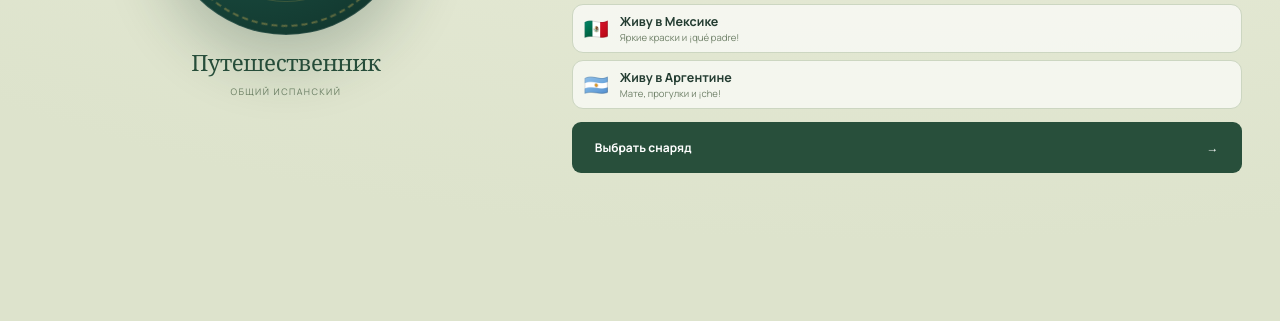
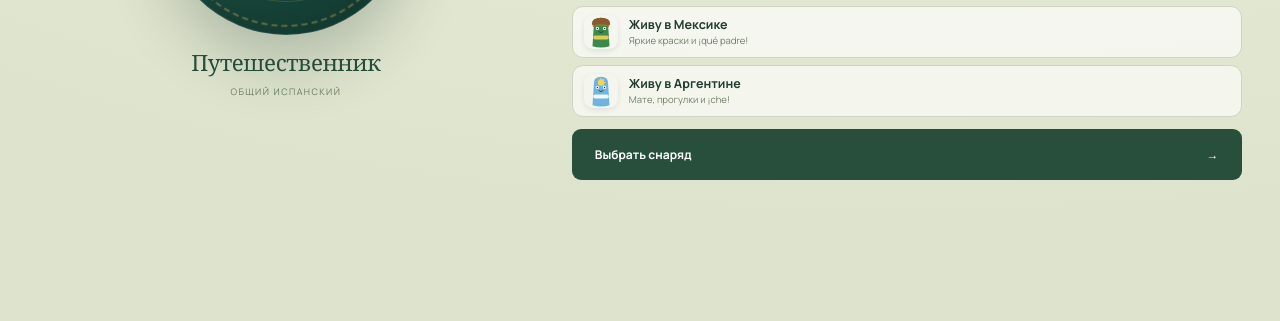
Before and after one commit to dcorreavi/learnspanishwithdaniel, a plain HTML site: page placement-game/index.html in a window 1280 px wide. Shown: the part 479-800 px from the top of the page. Drawn offline with Linux system fonts and the light colour scheme.

Commit message:
Show arcade hero characters instead of country flags

```diff
--- a/placement-game/index.html
+++ b/placement-game/index.html
@@ -36,6 +36,10 @@ main{max-width:none;margin:0;padding:0;height:100dvh;width:100%;display:grid}
 .hero-ring:before{content:"";position:absolute;top:-5px;left:50%;width:10px;height:10px;margin-left:-5px;border-radius:50%;
   background:#e7c15b;box-shadow:0 0 18px #e7c15bb3}
 @keyframes ring-spin{to{transform:rotate(360deg)}}
+.hero-art{position:relative;width:clamp(64px,13vh,140px);animation:bob 4.6s ease-in-out infinite}
+.hero-art svg{width:100%;height:auto;display:block;filter:drop-shadow(0 12px 18px #00000066)}
+.pfh{width:34px;height:34px;flex:none;display:block}
+.pfh svg{width:100%;height:100%;display:block;border-radius:9px;box-shadow:0 2px 5px #253e321a}
 .hero-flag{position:relative;font-size:clamp(52px,10.5vh,104px);line-height:1;filter:drop-shadow(0 12px 18px #00000066);
   animation:bob 4.6s ease-in-out infinite}
 @keyframes bob{0%,100%{transform:translateY(-5px) rotate(-3deg)}50%{transform:translateY(7px) rotate(3deg)}}
@@ -161,6 +165,25 @@ function results(partial=false){leaveCombat();runId++;state.screen='results';let
 home();
 
 /* ===================== ARCADE SCREENS ===================== */
+
+function heroArt(id){
+  const P={general:['#2f7a5c','#e7c15b'],spain:['#c8503c','#f2d35c'],mexico:['#3a8a4a','#f2d35c'],colombia:['#f0c33c','#3a6fc0'],argentina:['#6fb3e0','#ffffff']}[id]||['#2f7a5c','#e7c15b'];
+  const body=P[0], band=P[1];
+  let top='';
+  if(id==='mexico'){top='<path d="M22 26 Q22 8 48 8 Q74 8 74 26 L70 30 Q48 20 26 30 Z" fill="#8a5a2b"/><path d="M24 30 Q48 22 72 30 L70 34 Q48 28 26 34 Z" fill="#a86a32"/>';}
+  else if(id==='argentina'){top='<circle cx="48" cy="24" r="9" fill="#f4d35c"/>' + [0,45,90,135].map(a=>'<line x1="48" y1="11" x2="48" y2="17" stroke="#f4d35c" stroke-width="3" transform="rotate('+a+' 48 24)"/>').join('');}
+  else if(id==='spain'){top='<path d="M36 24 Q48 16 60 24 L60 30 Q48 23 36 30 Z" fill="#1f1f1f"/>';}
+  else if(id==='colombia'){top='<path d="M40 24 L48 10 L56 24 Z" fill="#3a6fc0"/>';}
+  else{top='<path d="M34 22 Q48 12 62 22 L62 27 Q48 20 34 27 Z" fill="#1f3a30"/>';}
+  return '<svg viewBox="0 0 96 96" xmlns="http://www.w3.org/2000/svg" role="img" aria-hidden="true">'
+    + '<path d="M28 26 Q28 8 48 8 Q68 8 68 26 L72 88 Q48 96 24 88 Z" fill="'+body+'"/>'
+    + '<rect x="26" y="58" width="44" height="11" rx="5" fill="'+band+'" opacity="0.9"/>'
+    + '<circle cx="38" cy="38" r="4.5" fill="#ffffff"/><circle cx="58" cy="38" r="4.5" fill="#ffffff"/>'
+    + '<circle cx="38" cy="38" r="2.1" fill="#1f3a30"/><circle cx="58" cy="38" r="2.1" fill="#1f3a30"/>'
+    + '<path d="M42 47 Q48 53 54 47" stroke="#1f3a30" stroke-width="2.4" fill="none" stroke-linecap="round"/>'
+    + top + '</svg>';
+}
+
 const HERO_NAMES={general:'Путешественник',spain:'Живу в Испании',mexico:'Живу в Мексике',colombia:'Живу в Колумбии',argentina:'Живу в Аргентине'};
 function heroName(id){return HERO_NAMES[id]||countries[id].name}
 function arcTop(step){
@@ -183,7 +206,7 @@ home=function(){
   app.innerHTML=`<div class="arc">${arcTop(1)}
     <div class="arc-main hero">
       <div class="hero-stage">
-        <div class="hero-token" id="heroToken"><div class="hero-ring"></div><span class="hero-flag">${c.flag}</span></div>
+        <div class="hero-token" id="heroToken"><div class="hero-ring"></div><div class="hero-art">${heroArt(state.country)}</div></div>
         <div class="hero-name">${heroName(state.country)}</div>
         <div class="hero-sub">${c.name}</div>
       </div>
@@ -193,7 +216,7 @@ home=function(){
         <p class="arc-lead">Пять ступеней, три снаряда и слова, которые летят к базе. Примерный словарный уровень — за 5–7 минут.</p>
         <div class="persona-list">
           ${ids.map(id=>`<button class="persona ${state.country===id?'is-on':''}" data-country="${id}" aria-pressed="${state.country===id}">
-            <span class="pf">${countries[id].flag}</span>
+            <span class="pfh">${heroArt(id)}</span>
             <span><b>${heroName(id)}</b><small>${countries[id].sub}</small></span>
             <span class="tick">${state.country===id?'✓':''}</span>
           </button>`).join('')}
```
